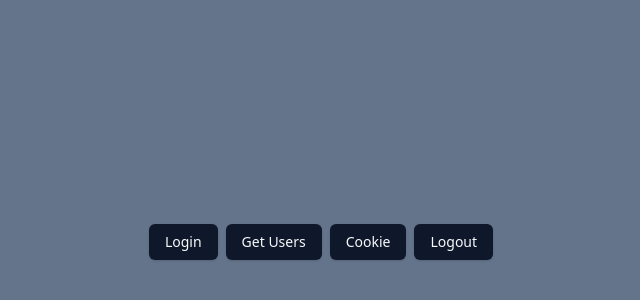
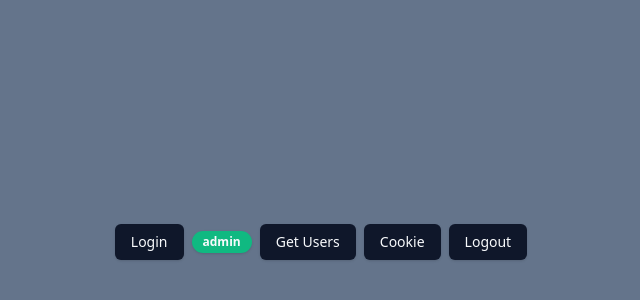
Before and after one commit to Nanarow/team16, a React (Vite) app in the folder frontend/: page /login/employee in a window 1280 px wide. Shown: the part 158-458 px from the top of the page, without its empty margins (319-959 px from the left). Built offline with nearby package versions, Linux system fonts and the light colour scheme.

Commit message:
add badge

```diff
--- /dev/null
+++ b/frontend/src/lib/components/ui/badge.tsx
@@ -0,0 +1,36 @@
+import * as React from "react";
+import { cva, type VariantProps } from "class-variance-authority";
+
+import { cn } from "@cn/utils";
+
+const badgeVariants = cva(
+  "inline-flex items-center rounded-md border px-2.5 py-0.5 text-xs font-semibold transition-colors focus:outline-none focus:ring-2 focus:ring-ring focus:ring-offset-2",
+  {
+    variants: {
+      variant: {
+        default:
+          "border-transparent bg-primary text-primary-foreground shadow hover:bg-primary/80",
+        secondary:
+          "border-transparent bg-secondary text-secondary-foreground hover:bg-secondary/80",
+        destructive:
+          "border-transparent bg-destructive text-destructive-foreground shadow hover:bg-destructive/80",
+        outline: "text-foreground",
+      },
+    },
+    defaultVariants: {
+      variant: "default",
+    },
+  }
+);
+
+export interface BadgeProps
+  extends React.HTMLAttributes<HTMLDivElement>,
+    VariantProps<typeof badgeVariants> {}
+
+function Badge({ className, variant, ...props }: BadgeProps) {
+  return (
+    <div className={cn(badgeVariants({ variant }), className)} {...props} />
+  );
+}
+
+export { Badge, badgeVariants };
--- a/frontend/src/pages/login.tsx
+++ b/frontend/src/pages/login.tsx
@@ -1,5 +1,6 @@
 import { Button } from "@shadcn/ui/button";
 import { http } from "../services/httpRequest";
+import { Badge } from "@shadcn/ui/badge";
 
 const Login = () => {
   async function onLogout() {
@@ -21,6 +22,7 @@
   return (
     <div className="w-full h-screen bg-slate-500 flex justify-center items-center gap-2">
       <Button onClick={onLogin}>Login</Button>
+      <Badge className=" bg-emerald-500 rounded-full">admin</Badge>
       <Button onClick={getUser}>Get Users</Button>
       <Button onClick={() => console.log("Cookie : ", document.cookie)}>
         Cookie
```
Also changed, not shown: frontend/components.json.
